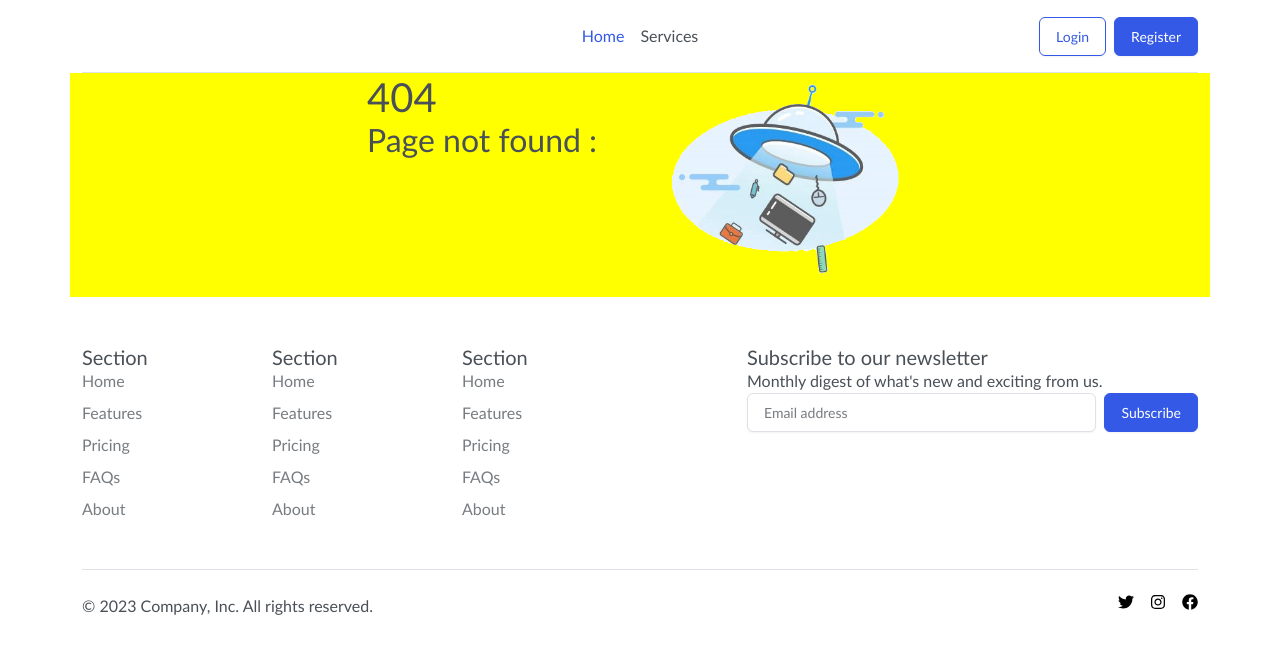
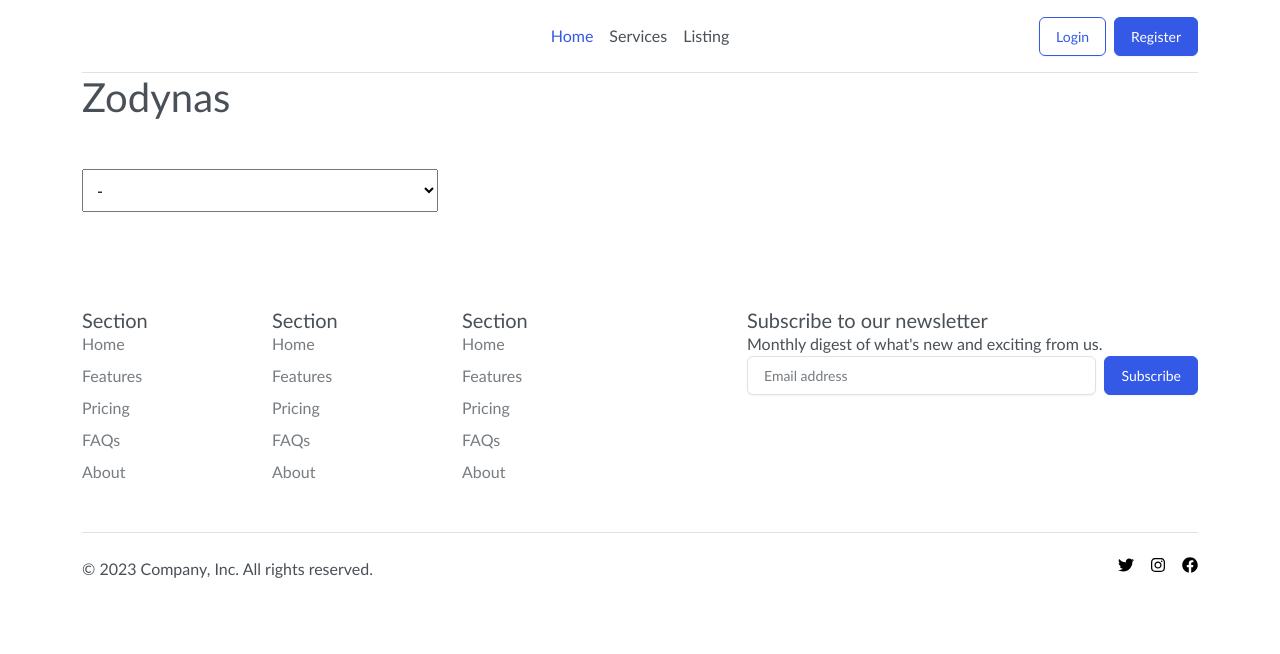
Before and after one commit to AntiusDragon/seolounge, a React (Create React App) app: page /listing in a window 1280 px wide. Shown: the top 654 px of the page. Built offline with nearby package versions, Linux system fonts and the light colour scheme.

Commit message:
UseEffect su kintamu parametru

```diff
--- a/package.json
+++ b/package.json
@@ -11,9 +11,11 @@
     "react-icons": "^4.12.0",
     "react-router-dom": "^6.19.0",
     "react-scripts": "5.0.1",
+    "server": "^1.0.38",
     "web-vitals": "^2.1.4"
   },
   "scripts": {
+    "prod": "serve -s build",
     "start": "react-scripts start",
     "build": "react-scripts build",
     "test": "react-scripts test",
--- /dev/null
+++ b/public/data/budvardziai.json
@@ -0,0 +1,3 @@
+{
+  "zodziai": ["suniskas", "raudonas", "plastus", "apvalus", "letas"]
+}
--- /dev/null
+++ b/public/data/daiktavardziai.json
@@ -0,0 +1,3 @@
+{
+    "zodziai": ["suo", "pomidoras", "stalas", "kamuolis", "kompas"]
+}
--- /dev/null
+++ b/public/data/veiksmazodziai.json
@@ -0,0 +1,3 @@
+{
+  "zodziai": ["begti", "lekia", "miega", "saugo", "zopso"]
+}
--- a/src/App.jsx
+++ b/src/App.jsx
@@ -5,6 +5,7 @@
 import { NoPage } from './pages/NoPage';
 import { RegisterPage } from './pages/RegisterPage';
 import { TosPage } from './pages/TosPage';
+import { ListingPage } from './pages/ListingPage';
 
 
 function App() {
@@ -13,6 +14,7 @@
       <Routes>
         <Route index path='/' element={<HomePage />} />
         <Route path='/services' element={<ServicesPage />} />
+        <Route path='/listing' element={<ListingPage />} />
         <Route path='/register' element={<RegisterPage />} />
         <Route path='/tos' element={<TosPage />} />
         <Route path='*' element={<NoPage />} />
--- /dev/null
+++ b/src/pages/ListingPage.jsx
@@ -0,0 +1,15 @@
+import { Footer } from "../sections/Footer";
+import { Header } from "../sections/Header";
+import { Listing } from "../sections/Listing";
+
+export function ListingPage() {
+  return (
+    <>
+        <Header />
+        <main>
+            <Listing />
+        </main>
+        <Footer />
+    </>
+  );
+}
--- a/src/sections/Header.jsx
+++ b/src/sections/Header.jsx
@@ -13,6 +13,7 @@
             <ul className="nav col-12 col-md-auto mb-2 justify-content-center mb-md-0">
               <li><Link to="/" className="nav-link px-2 link-primary">Home</Link></li>
               <li><Link to="/services" className="nav-link px-2">Services</Link></li>
+              <li><Link to="/listing" className="nav-link px-2">Listing</Link></li>
             </ul>
 
             <div className="col-md-3 text-end">
--- /dev/null
+++ b/src/sections/Listing.jsx
@@ -0,0 +1,40 @@
+import { useEffect, useState } from "react";
+
+export function Listing() {
+    const [option, setOption] = useState('-');
+    const [dict, setDict] = useState([]);
+
+    useEffect(() => {
+        if (option === '-') {
+            setDict([]);
+        } else {
+            fetch(`http://localhost:3001/data/${option}.json`)
+                .then(res => res.json())
+                // .then(data =>console.log(data))
+                .then(data =>setDict(data.zodziai))
+                .catch(err => console.error(err))
+        }
+    }, [option]);
+
+    function handleSelectChange(e) {
+        setOption(e.target.value);
+    }
+  return (
+    <div className="container">
+      <h1>Zodynas {option === '-' ? '' : `: ${option}`}</h1>
+      <div className="row mt-5 mb-5">
+        <form className="col-12 com-md-6 col-lg-4">
+          <select onChange={handleSelectChange} style={{ width: "100%", padding: 10 }} value={option}>
+            <option value="-">-</option>
+            <option value="budvardziai">Budvarziai</option>
+            <option value="daiktavardziai">Daiktavardziai</option>
+            <option value="veiksmazodziai">Veiksmazodziai</option>
+          </select>
+        </form>
+      </div>
+      <ul className="row">
+        {dict.map(word => <li key={word} className="col-12 col-md-6 col-lg-4 card p-3 fs-3">{word}</li>)}
+      </ul>
+    </div>
+  );
+}
```
Also changed, not shown: 1 other file (tests, documents, lock files or other folders).
